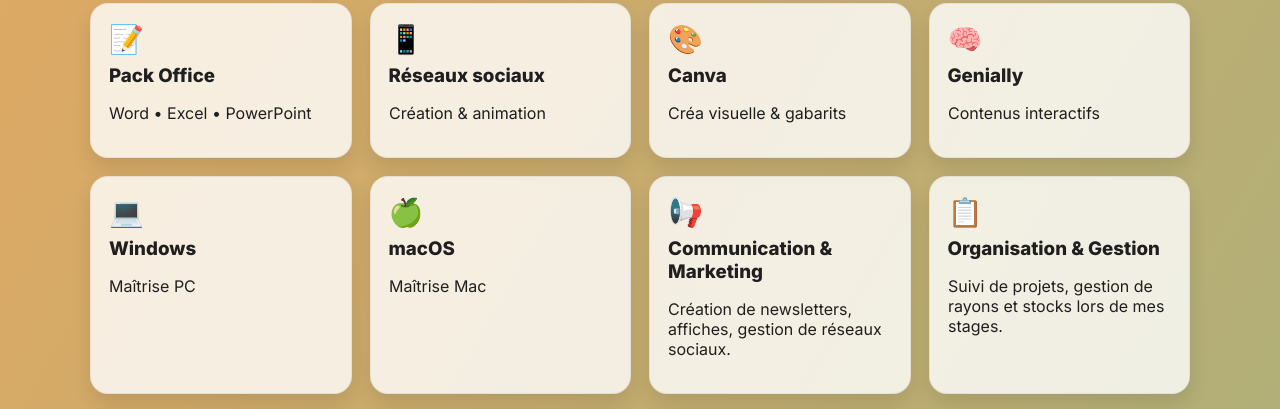
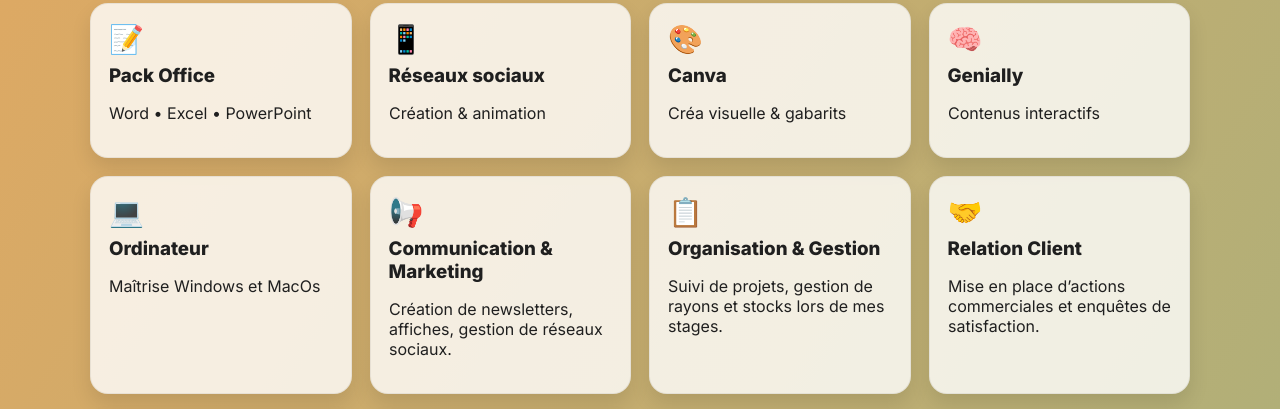
Before and after one commit to zma04326-cloud/Portfolio, a plain HTML site: page index.html in a window 1280 px wide. Shown: the part 855-1264 px from the top of the page. Drawn offline with Linux system fonts and the light colour scheme.

Commit message:
index.html

```diff
--- a/index.html
+++ b/index.html
@@ -54,8 +54,7 @@
         <div class="card"><span>📱</span><h3>Réseaux sociaux</h3><p>Création & animation</p></div>
         <div class="card"><span>🎨</span><h3>Canva</h3><p>Créa visuelle & gabarits</p></div>
         <div class="card"><span>🧠</span><h3>Genially</h3><p>Contenus interactifs</p></div>
-        <div class="card"><span>💻</span><h3>Windows</h3><p>Maîtrise PC</p></div>
-        <div class="card"><span>🍏</span><h3>macOS</h3><p>Maîtrise Mac</p></div>
+        <div class="card"><span>💻</span><h3>Ordinateur</h3><p>Maîtrise Windows et MacOs</p></div>
         <div class="card"><span>📢</span><h3>Communication & Marketing</h3><p>Création de newsletters, affiches, gestion de réseaux sociaux.</p></div>
         <div class="card"><span>📋</span><h3>Organisation & Gestion</h3><p>Suivi de projets, gestion de rayons et stocks lors de mes stages.</p></div>
         <div class="card"><span>🤝</span><h3>Relation Client</h3><p>Mise en place d’actions commerciales et enquêtes de satisfaction.</p></div>
@@ -143,6 +142,7 @@
     <div class="container">
       <h2 class="section-title">Contact</h2>
       <p>Tu veux échanger, collaborer ou simplement discuter ?
+
         N’hésite pas à me contacter :</p>
       <div class="contact">
       </div>
```
